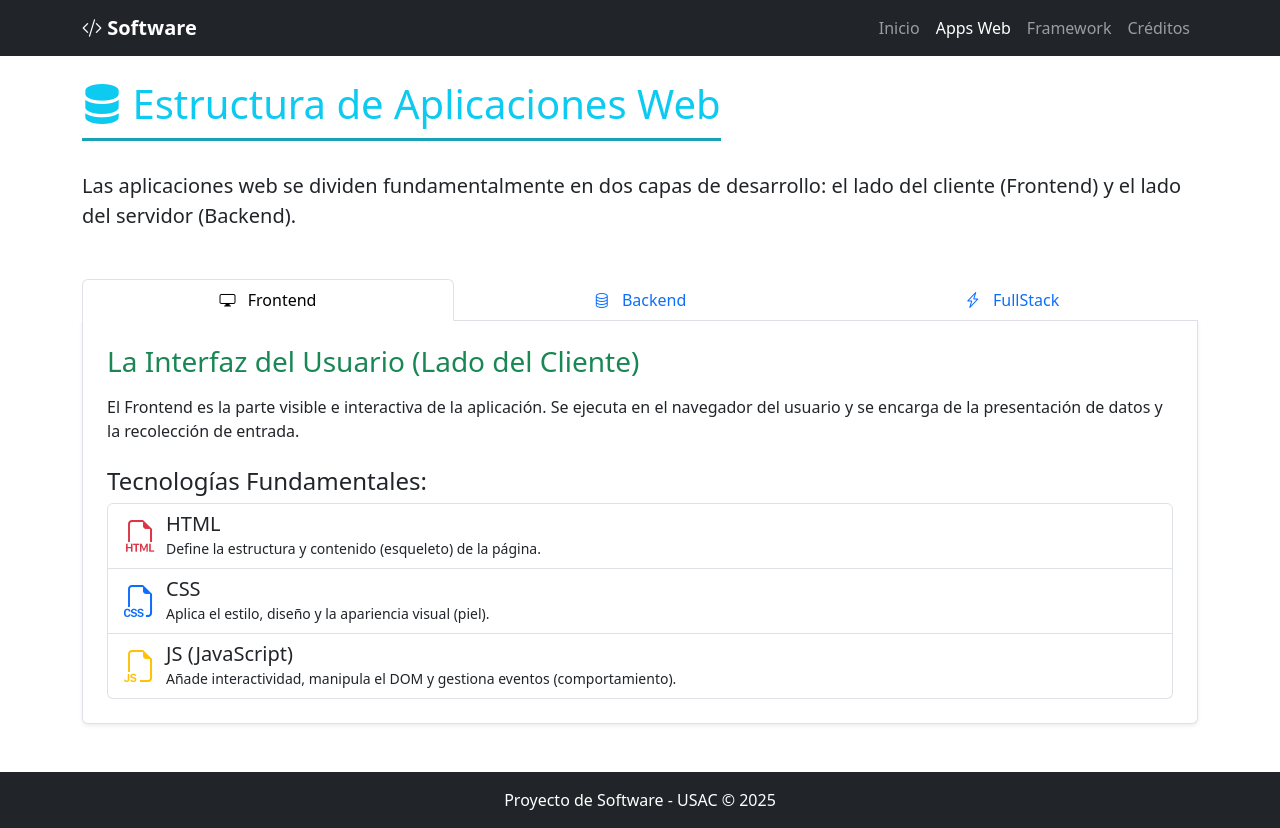
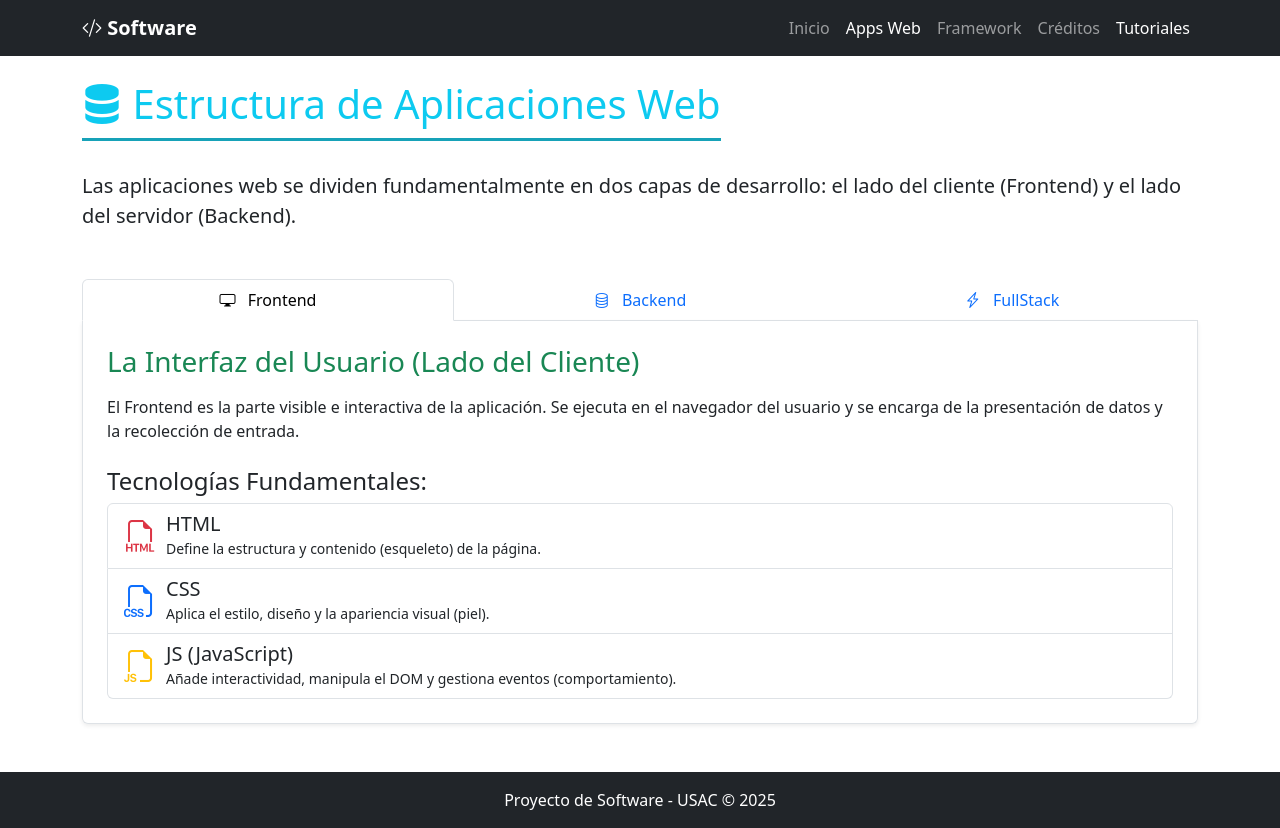
Before and after one commit to HelaCM/pp-sp-helary-castro, a plain HTML site: page aplicaciones-web.html in a window 1280 px wide. Drawn offline with nearby package versions, Linux system fonts and the light colour scheme.

Commit message:
Se agrego a tutoriales.html en el navbar

```diff
--- a/aplicaciones-web.html
+++ b/aplicaciones-web.html
@@ -44,6 +44,9 @@
                         </li>
                         <li class="nav-item">
                             <a class="nav-link" href="creditos.html">Créditos</a>
+                        </li>
+                        <li class="nav-item">
+                            <a class="nav-link active" aria-current="page" href="tutoriales.html">Tutoriales</a>
                         </li>
                     </ul>
                 </div>
```
Also changed, not shown: creditos.html (+3 -0 lines), framework.html (+3 -0 lines), index.html (+3 -0 lines).
